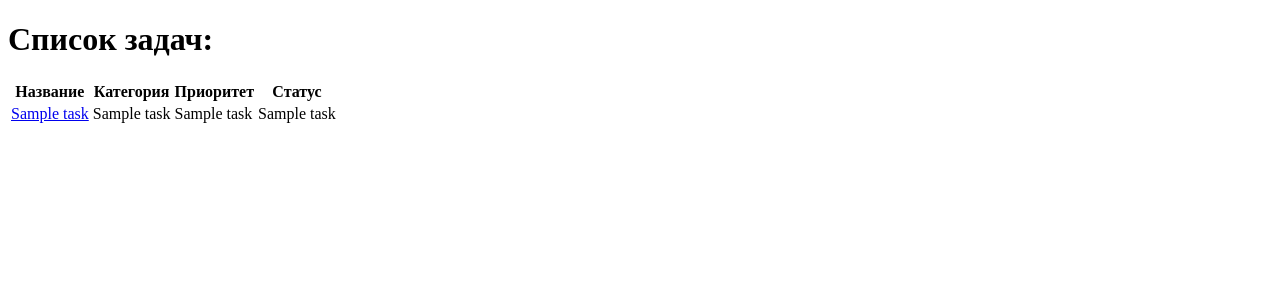
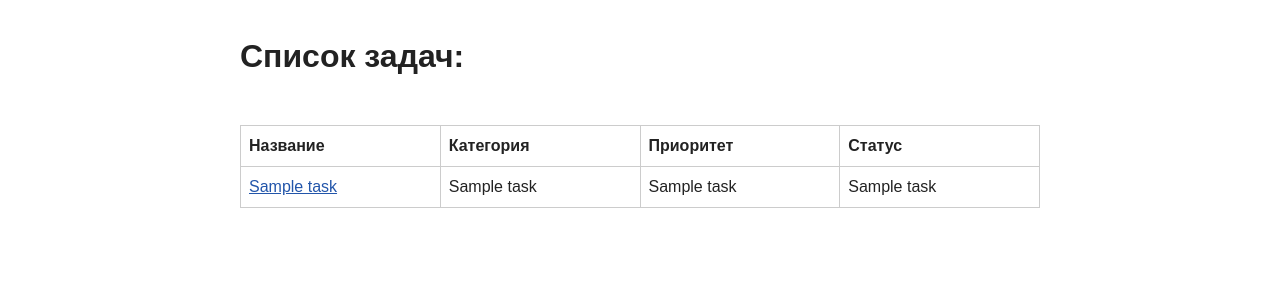
Before and after one commit to alllexxx1/task_manager, a Flask app: template templates/index.html in a window 1280 px wide. Shown: the top 300 px of the page. Run offline with Flask 3, Linux system fonts and the light colour scheme; the template is opened without the code that fills it: most values are stand-ins (such as "Sample title", 1, 10 or a date in 2020).

Commit message:
add css styles and connect them

```diff
--- /dev/null
+++ b/static/style.css
@@ -0,0 +1,17 @@
+body {
+  max-width: 800px;
+  margin: 32px auto;
+  padding: 0 16px;
+  color: #222;
+  font: 16px/1.5 sans-serif;
+  overflow-wrap: anywhere;
+}
+a { color: #2255aa; }
+input, textarea, select, button { padding: 6px; font: inherit; max-width: 100%; box-sizing: border-box; }
+input, textarea { width: 100%; }
+button { cursor: pointer; }
+.table-wrapper { overflow-x: auto; }
+table { width: 100%; margin-top: 24px; border-collapse: collapse; }
+th, td { padding: 8px; border: 1px solid #ccc; text-align: left; }
+.error { color: #b00020; }
+.description { white-space: pre-wrap; }
--- a/templates/detail.html
+++ b/templates/detail.html
@@ -6,6 +6,7 @@
           content="width=device-width, user-scalable=no, initial-scale=1.0, maximum-scale=1.0, minimum-scale=1.0">
     <meta http-equiv="X-UA-Compatible" content="ie=edge">
     <title>{{ task.title }}</title>
+    <link rel="stylesheet" href="{{ url_for('static', filename='style.css') }}">
 </head>
 <body>
     <h1>{{ task.title }}</h1>
@@ -14,7 +15,7 @@
         <p>Приоритет: {{ task.priority_name }}</p>
         <p>Статус: {{ task.status_name }}</p>
         <h2>Описание:</h2>
-        <p>{{ task.description }}</p>
+        <p class="description">{{ task.description }}</p>
     </div>
 </body>
 </html>
--- a/templates/index.html
+++ b/templates/index.html
@@ -6,10 +6,11 @@
           content="width=device-width, user-scalable=no, initial-scale=1.0, maximum-scale=1.0, minimum-scale=1.0">
     <meta http-equiv="X-UA-Compatible" content="ie=edge">
     <title>TaskManager</title>
+    <link rel="stylesheet" href="{{ url_for('static', filename='style.css') }}">
 </head>
 <body>
     <h1>Список задач:</h1>
-    <div>
+    <div class="table-wrapper">
         <table>
         <thead><tr><th>Название</th><th>Категория</th><th>Приоритет</th><th>Статус</th></tr></thead>
         <tbody>
```
